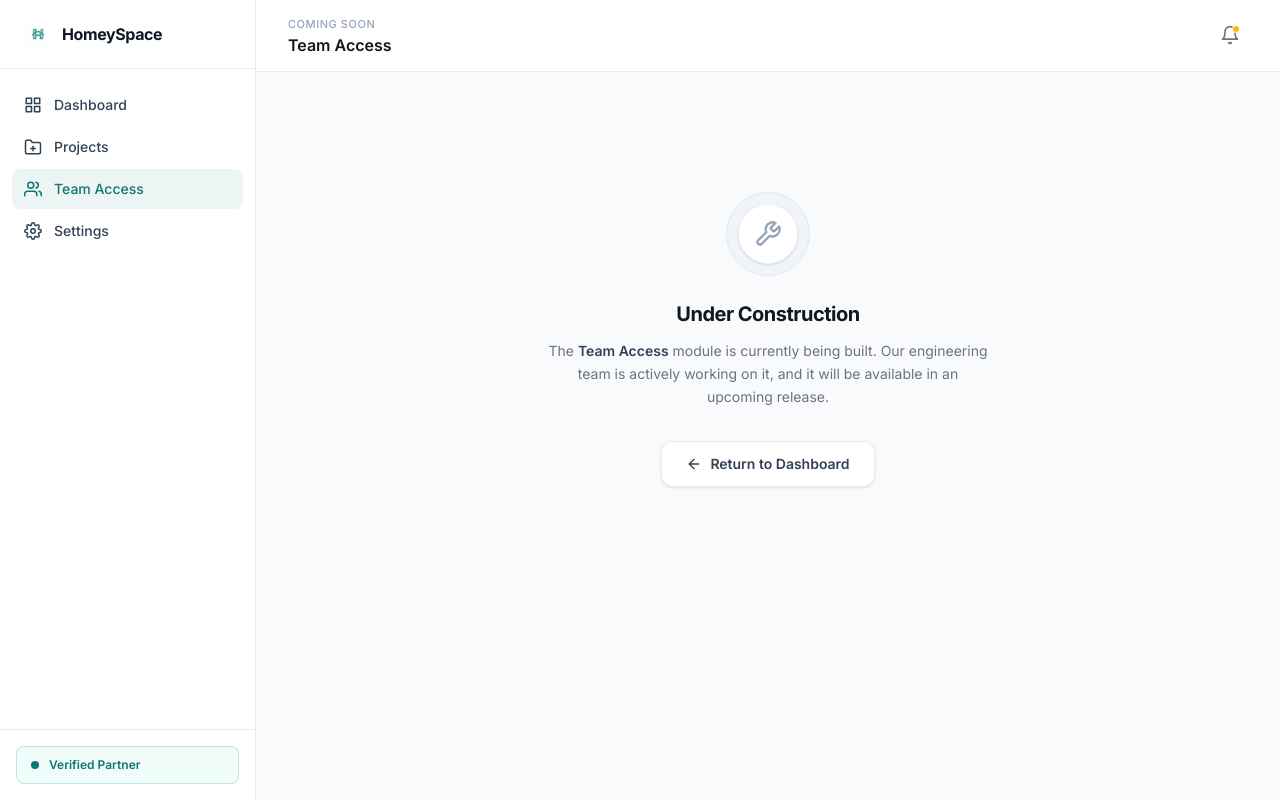
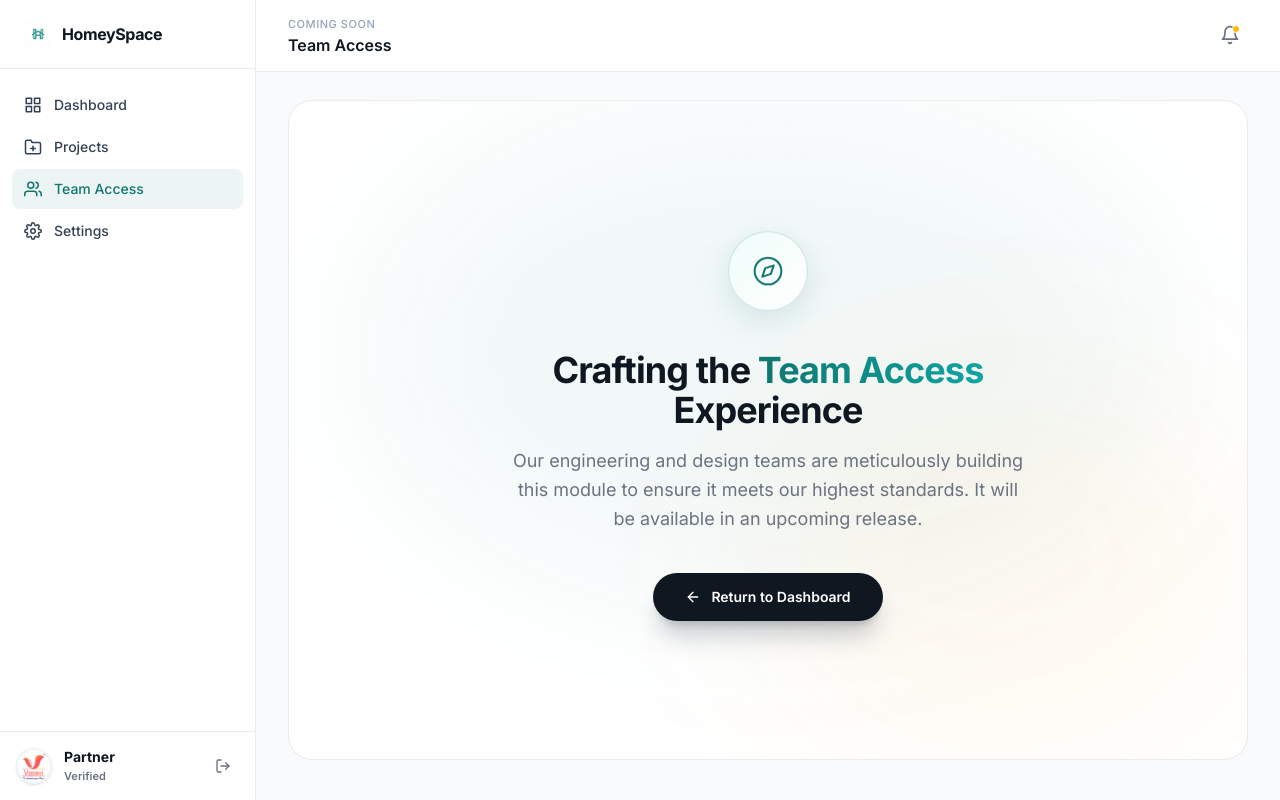
Before and after one commit to rohith-2809/HomeySpaceSubdomainPartnerLogin, a React (Vite) app: page /team in a window 1280 px wide. Built offline with nearby package versions, Linux system fonts and the light colour scheme.

Commit message:
feat: add CustomSelect component, update DatePicker, layout, and project pages

```diff
--- /dev/null
+++ b/src/components/CustomSelect.jsx
@@ -0,0 +1,63 @@
+import { useState, useRef, useEffect } from "react";
+import { FiChevronDown } from "react-icons/fi";
+
+export default function CustomSelect({ value, onChange, options, placeholder = "Select option" }) {
+  const [isOpen, setIsOpen] = useState(false);
+  const containerRef = useRef(null);
+
+  useEffect(() => {
+    function handleClickOutside(event) {
+      if (containerRef.current && !containerRef.current.contains(event.target)) {
+        setIsOpen(false);
+      }
+    }
+    document.addEventListener("mousedown", handleClickOutside);
+    return () => document.removeEventListener("mousedown", handleClickOutside);
+  }, []);
+
+  const handleSelect = (optionValue) => {
+    onChange(optionValue);
+    setIsOpen(false);
+  };
+
+  const selectedOption = options.find(opt => opt.value === value);
+
+  return (
+    <div className="relative" ref={containerRef}>
+      {/* ── Trigger ── */}
+      <div
+        onClick={() => setIsOpen(!isOpen)}
+        className={`w-full px-4 py-3 bg-white border rounded-xl text-sm flex items-center justify-between
+                   focus:outline-none transition-all cursor-pointer
+                   ${isOpen ? "border-primary ring-2 ring-primary/20" : "border-border hover:border-slate-300"}`}
+      >
+        <span className={selectedOption ? "text-text-heading" : "text-text-placeholder"}>
+          {selectedOption ? selectedOption.label : placeholder}
+        </span>
+        <FiChevronDown className={`w-4 h-4 transition-transform duration-200 ${isOpen ? "rotate-180 text-primary" : "text-text-muted"}`} />
+      </div>
+
+      {/* ── Dropdown Popup ── */}
+      {isOpen && (
+        <div className="absolute top-full left-0 w-full mt-1 bg-white rounded-xl shadow-[0_8px_30px_-10px_rgba(0,0,0,0.12)] border border-border z-50 animate-fade-in overflow-hidden py-1.5">
+          {options.map((option) => {
+            const isSelected = value === option.value;
+            return (
+              <div
+                key={option.value}
+                onClick={() => handleSelect(option.value)}
+                className={`px-4 py-2.5 text-sm cursor-pointer transition-colors flex items-center
+                            ${isSelected
+                              ? "bg-primary/10 text-primary font-semibold"
+                              : "text-text-body hover:bg-slate-50 hover:text-text-heading"
+                            }`}
+              >
+                {option.label}
+              </div>
+            );
+          })}
+        </div>
+      )}
+    </div>
+  );
+}
--- a/src/components/DashboardLayout.jsx
+++ b/src/components/DashboardLayout.jsx
@@ -6,6 +6,7 @@ import {
   FiSettings,
   FiLock,
   FiBell,
+  FiLogOut,
 } from "react-icons/fi";
 
 const NAV_ITEMS = [
@@ -74,22 +75,28 @@ export default function DashboardLayout({
           })}
         </nav>
 
-        {/* Status badge */}
-        {locked ? (
-          <div className="px-4 py-4 border-t border-border">
-            <div className="flex items-center gap-2.5 bg-amber-50 border border-amber-200 rounded-lg px-3.5 py-2.5">
-              <span className="w-2 h-2 rounded-full bg-amber-400 animate-pulse shrink-0" />
-              <span className="text-xs font-semibold text-amber-700">Verification Pending</span>
+        {/* Profile & Logout */}
+        <div className="p-4 border-t border-border mt-auto">
+          <div className="flex items-center justify-between">
+            <div className="flex items-center gap-3">
+              <div className="w-9 h-9 rounded-full bg-white border-2 border-slate-100 overflow-hidden flex items-center justify-center shrink-0 shadow-sm">
+                <img src="/vasavi_logo.png" alt="Profile" className="w-full h-full object-contain p-0.5" />
+              </div>
+              <div className="flex flex-col">
+                <span className="text-sm font-bold text-text-heading leading-tight truncate w-[100px]">{partnerName}</span>
+                <span className="text-[11px] font-semibold text-text-muted mt-0.5">{locked ? "Pending" : "Verified"}</span>
+              </div>
             </div>
+
+            <button
+              onClick={() => navigate("/")}
+              className="p-2 text-text-muted hover:text-red-600 hover:bg-red-50 rounded-lg transition-colors cursor-pointer"
+              title="Log Out"
+            >
+              <FiLogOut className="w-4 h-4" />
+            </button>
           </div>
-        ) : (
-          <div className="px-4 py-4 border-t border-border">
-            <div className="flex items-center gap-2.5 bg-primary-50 border border-primary/20 rounded-lg px-3.5 py-2.5">
-              <span className="w-2 h-2 rounded-full bg-primary shrink-0" />
-              <span className="text-xs font-semibold text-primary">Verified Partner</span>
-            </div>
-          </div>
-        )}
+        </div>
       </aside>
 
       {/* ─────────── Main content (desktop: offset by sidebar) ─────────── */}
--- a/src/pages/UnderConstructionPage.jsx
+++ b/src/pages/UnderConstructionPage.jsx
@@ -1,5 +1,5 @@
 import { useNavigate, useLocation } from "react-router-dom";
-import { FiTool, FiArrowLeft } from "react-icons/fi";
+import { FiArrowLeft, FiCompass } from "react-icons/fi";
 import DashboardLayout from "../components/DashboardLayout";
 
 export default function UnderConstructionPage() {
@@ -29,42 +29,50 @@ export default function UnderConstructionPage() {
       topBarTitle={featureName}
       topBarSubtitle="Coming Soon"
     >
-      <div className="flex flex-col items-center justify-center text-center h-[60vh] max-w-md mx-auto animate-fade-in">
+      <div className="relative w-full h-[calc(100vh-140px)] rounded-3xl overflow-hidden flex flex-col items-center justify-center bg-white border border-border">
 
-        {/* ── Icon ── */}
-        <div className="relative mb-6 animate-scale-in">
-          <div className="w-[84px] h-[84px] rounded-full bg-slate-100
-                          flex items-center justify-center border border-slate-200">
-            <div className="w-[60px] h-[60px] rounded-full bg-white shadow-sm
-                            flex items-center justify-center border border-slate-100">
-              <FiTool className="w-7 h-7 text-text-placeholder" strokeWidth={2} />
-            </div>
+        {/* ── Background Glow Effects ── */}
+        <div className="absolute top-0 left-1/2 -translate-x-1/2 w-[800px] h-[500px] bg-primary/5 rounded-[100%] blur-[80px] pointer-events-none animate-pulse-ring" />
+        <div className="absolute bottom-0 right-0 w-[500px] h-[400px] bg-amber-500/5 rounded-[100%] blur-[80px] pointer-events-none" />
+
+        {/* ── Content Container ── */}
+        <div className="relative z-10 flex flex-col items-center text-center max-w-2xl px-6">
+
+          {/* Floating Premium Icon */}
+          <div className="mb-8 animate-float">
+            <div className="w-20 h-20 rounded-full bg-gradient-to-br from-primary-50 to-white
+                            border border-primary/20 shadow-[0_8px_32px_rgba(15,118,110,0.15)]
+                            flex items-center justify-center">
+              <FiCompass className="w-8 h-8 text-primary" strokeWidth={1.5} />
             </div>
           </div>
 
-        {/* ── Heading & Text ── */}
-        <h2 className="text-xl font-bold text-text-heading tracking-tight mb-3 animate-fade-up delay-100">
-          Under Construction
+          {/* Typography */}
+          <h2 className="text-3xl md:text-4xl font-bold text-text-heading tracking-tight mb-4 animate-fade-up delay-100">
+            Crafting the <span className="text-transparent bg-clip-text bg-gradient-to-r from-primary to-primary-light">{featureName}</span> Experience
           </h2>
-        <p className="text-sm text-text-muted leading-relaxed mb-8 animate-fade-up delay-200">
-          The <span className="font-semibold text-text-body">{featureName}</span> module is currently being built. Our engineering team is actively working on it, and it will be available in an upcoming release.
+
+          <p className="text-base md:text-lg text-text-muted leading-relaxed max-w-lg mx-auto mb-10 animate-fade-up delay-200">
+            Our engineering and design teams are meticulously building this module to ensure it meets our highest standards. It will be available in an upcoming release.
           </p>
 
-        {/* ── CTA ── */}
+          {/* Action */}
+          <div className="animate-fade-up delay-300">
             <button
               type="button"
               onClick={() => navigate("/dashboard")}
-          className="group flex items-center justify-center gap-2 py-3 px-6
-                     rounded-xl border border-border bg-white text-sm font-semibold text-text-body
-                     hover:border-slate-300 hover:text-text-heading hover:-translate-y-px
-                     active:translate-y-0 active:scale-[0.99]
-                     shadow-sm hover:shadow-md
-                     transition-all duration-300 cursor-pointer animate-fade-up delay-300"
+              className="group flex items-center justify-center gap-2.5 py-3.5 px-8
+                         rounded-full bg-text-heading text-white text-sm font-semibold
+                         hover:bg-black hover:scale-105 active:scale-95
+                         shadow-xl shadow-slate-900/20
+                         transition-all duration-300 cursor-pointer"
             >
-          <FiArrowLeft className="w-4 h-4 group-hover:-translate-x-0.5 transition-transform duration-300" />
+              <FiArrowLeft className="w-4 h-4 group-hover:-translate-x-1 transition-transform duration-300" />
               <span>Return to Dashboard</span>
             </button>
+          </div>
 
+        </div>
       </div>
     </DashboardLayout>
   );
--- a/src/pages/project/AddProjectPage.jsx
+++ b/src/pages/project/AddProjectPage.jsx
@@ -3,10 +3,12 @@ import { useNavigate } from "react-router-dom";
 import { FiArrowLeft, FiUploadCloud, FiChevronDown, FiArrowRight } from "react-icons/fi";
 import DashboardLayout from "../../components/DashboardLayout";
 import CustomDatePicker from "../../components/CustomDatePicker";
+import CustomSelect from "../../components/CustomSelect";
 
 export default function AddProjectPage() {
   const navigate = useNavigate();
   const [projectType, setProjectType] = useState("Apartments");
+  const [projectStatus, setProjectStatus] = useState("");
   const [launchDate, setLaunchDate] = useState("");
   const [possessionDate, setPossessionDate] = useState("");
 
@@ -94,19 +96,16 @@ export default function AddProjectPage() {
                 <label className="block text-sm font-medium text-text-heading">
                   Project Status
                 </label>
-                <div className="relative">
-                  <select
-                    className="w-full px-4 py-3 bg-white border border-border rounded-xl text-sm text-text-heading
-                               appearance-none focus:outline-none focus:ring-2 focus:ring-primary/20
-                               focus:border-primary transition-all cursor-pointer"
-                  >
-                    <option value="" disabled selected>Select status</option>
-                    <option value="under_construction">Under Construction</option>
-                    <option value="pre_launch">Pre-Launch</option>
-                    <option value="ready">Ready to Move</option>
-                  </select>
-                  <FiChevronDown className="absolute right-4 top-1/2 -translate-y-1/2 w-4 h-4 text-text-muted pointer-events-none" />
-                </div>
+                <CustomSelect
+                  value={projectStatus}
+                  onChange={setProjectStatus}
+                  placeholder="Select status"
+                  options={[
+                    { value: "under_construction", label: "Under Construction" },
+                    { value: "pre_launch", label: "Pre-Launch" },
+                    { value: "ready", label: "Ready to Move" }
+                  ]}
+                />
               </div>
 
               {/* Project Type */}
```
Also changed, not shown: src/components/CustomDatePicker.jsx (+77 -6 lines). Lines whose indentation alone changed are shown as unchanged.
